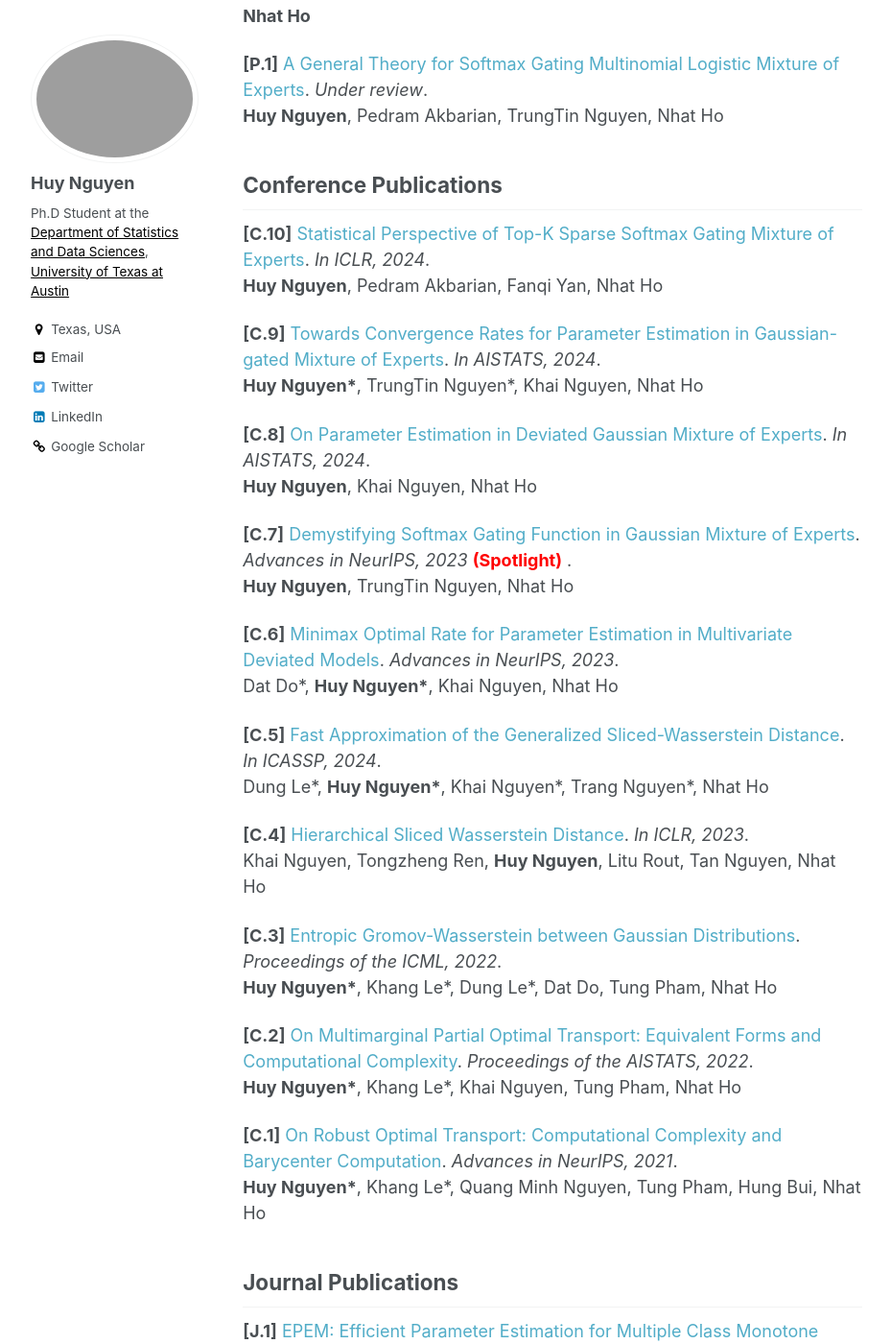
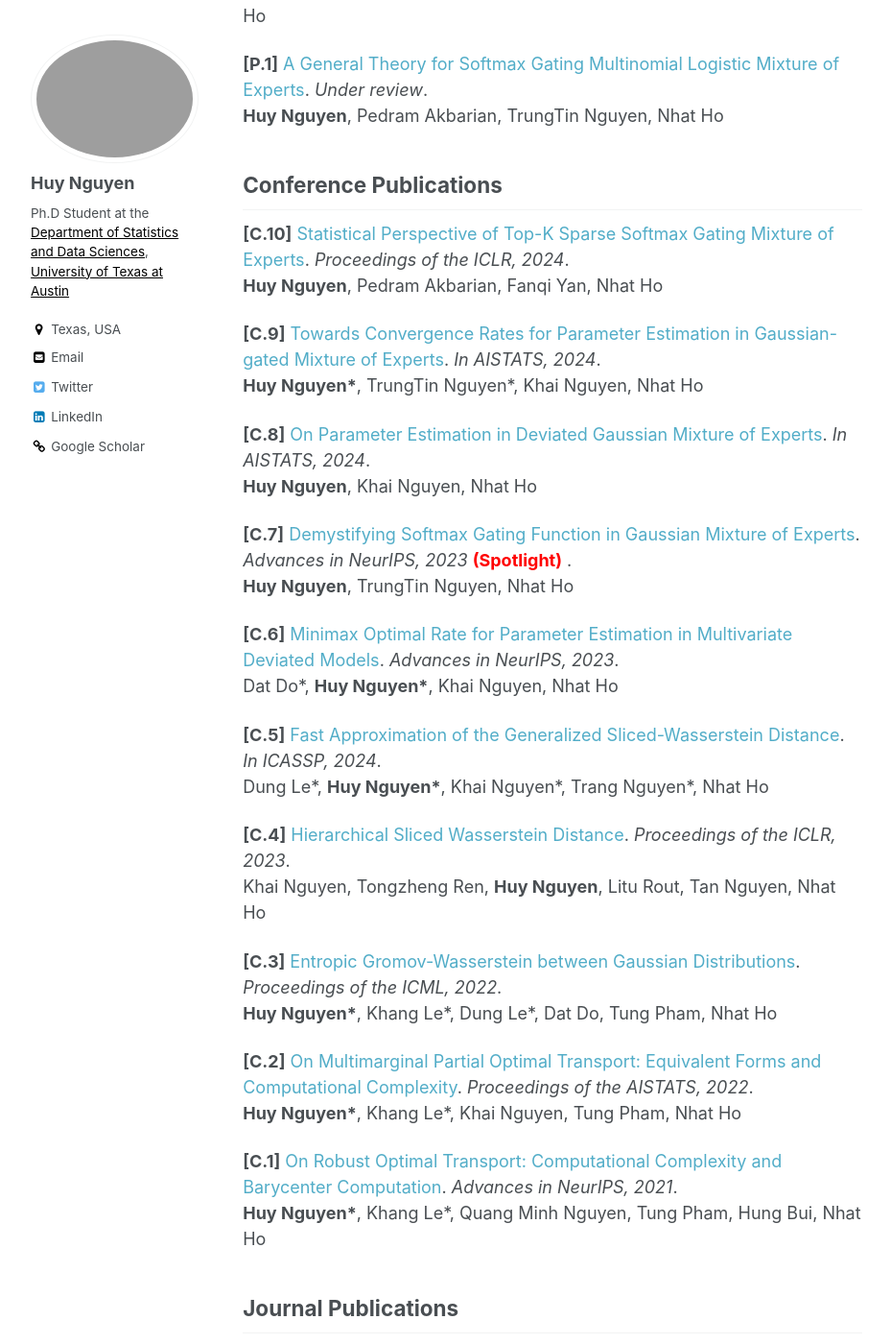
Before and after one commit to snowwhite2011/huyentrang0811.github.io, a Jekyll site: the page built from _pages/articles.md, in a window 1280 px wide and 1400 px high, scrolled down 701 px. Shown: the whole window at 96% size, without its empty margins (86-1015 px from the left). Built offline with Jekyll 4.4.1, drawn with Linux system fonts in a browser that asks for light colours.

Commit message:
Update articles.md

```diff
--- a/_pages/articles.md
+++ b/_pages/articles.md
@@ -21,17 +21,17 @@ redirect_from:
 <b>Huy Nguyen</b>, Pedram Akbarian, Nhat Ho
 
 **[P.3]** [Fuse MoE: Mixture-of-Experts Transformers for Fleximodal Fusion](https://arxiv.org/pdf/2402.03226.pdf). *Under review*. <br/>
-Xing Han, <b>Huy Nguyen\*<b>, Carl Harris\*, Nhat Ho, Suchi Saria
+Xing Han, <b>Huy Nguyen\*</b>, Carl Harris\*, Nhat Ho, Suchi Saria
 
 **[P.2]** [CompeteSMoE - Effective Training of Sparse Mixture of Experts via Competition](https://arxiv.org/pdf/2402.02526.pdf). *Under review*. <br/>
-Quang Pham, Giang Do, <b>Huy Nguyen<b>, TrungTin Nguyen, Chenghao Liu, Mina Sartipi, Binh T. Nguyen, Savitha Ramasamy, Xiaoli Li, Steven Hoi, Nhat Ho
+Quang Pham, Giang Do, <b>Huy Nguyen</b>, TrungTin Nguyen, Chenghao Liu, Mina Sartipi, Binh T. Nguyen, Savitha Ramasamy, Xiaoli Li, Steven Hoi, Nhat Ho
 
 **[P.1]** [A General Theory for Softmax Gating Multinomial Logistic Mixture of Experts](https://arxiv.org/pdf/2310.14188.pdf). *Under review*. <br/>
 <b>Huy Nguyen</b>, Pedram Akbarian, TrungTin Nguyen, Nhat Ho
 
 ## Conference Publications
 
-**[C.10]** [Statistical Perspective of Top-K Sparse Softmax Gating Mixture of Experts](https://arxiv.org/pdf/2309.13850.pdf). *In ICLR, 2024*. <br/>
+**[C.10]** [Statistical Perspective of Top-K Sparse Softmax Gating Mixture of Experts](https://arxiv.org/pdf/2309.13850.pdf). *Proceedings of the ICLR, 2024*. <br/>
 <b>Huy Nguyen</b>, Pedram Akbarian, Fanqi Yan, Nhat Ho
 
 **[C.9]** [Towards Convergence Rates for Parameter Estimation in Gaussian-gated Mixture of Experts](https://arxiv.org/pdf/2305.07572.pdf). *In AISTATS, 2024*. <br/>
@@ -49,7 +49,7 @@ Dat Do\*, <b>Huy Nguyen\*</b>, Khai Nguyen, Nhat Ho
 **[C.5]** [Fast Approximation of the Generalized Sliced-Wasserstein Distance](https://openreview.net/forum?id=u3JeFO8G8s). *In ICASSP, 2024*. <br/>
 Dung Le\*, <b>Huy Nguyen\*</b>, Khai Nguyen\*, Trang Nguyen\*, Nhat Ho
 
-**[C.4]** [Hierarchical Sliced Wasserstein Distance](https://openreview.net/pdf?id=CUOaVn6mYEj). *In ICLR, 2023*. <br/>
+**[C.4]** [Hierarchical Sliced Wasserstein Distance](https://openreview.net/pdf?id=CUOaVn6mYEj). *Proceedings of the ICLR, 2023*. <br/>
 Khai Nguyen, Tongzheng Ren, <b>Huy Nguyen</b>, Litu Rout, Tan Nguyen, Nhat Ho
 
 **[C.3]** [Entropic Gromov-Wasserstein between Gaussian Distributions](https://proceedings.mlr.press/v162/le22a.html). *Proceedings of the ICML, 2022*. <br/>
```
